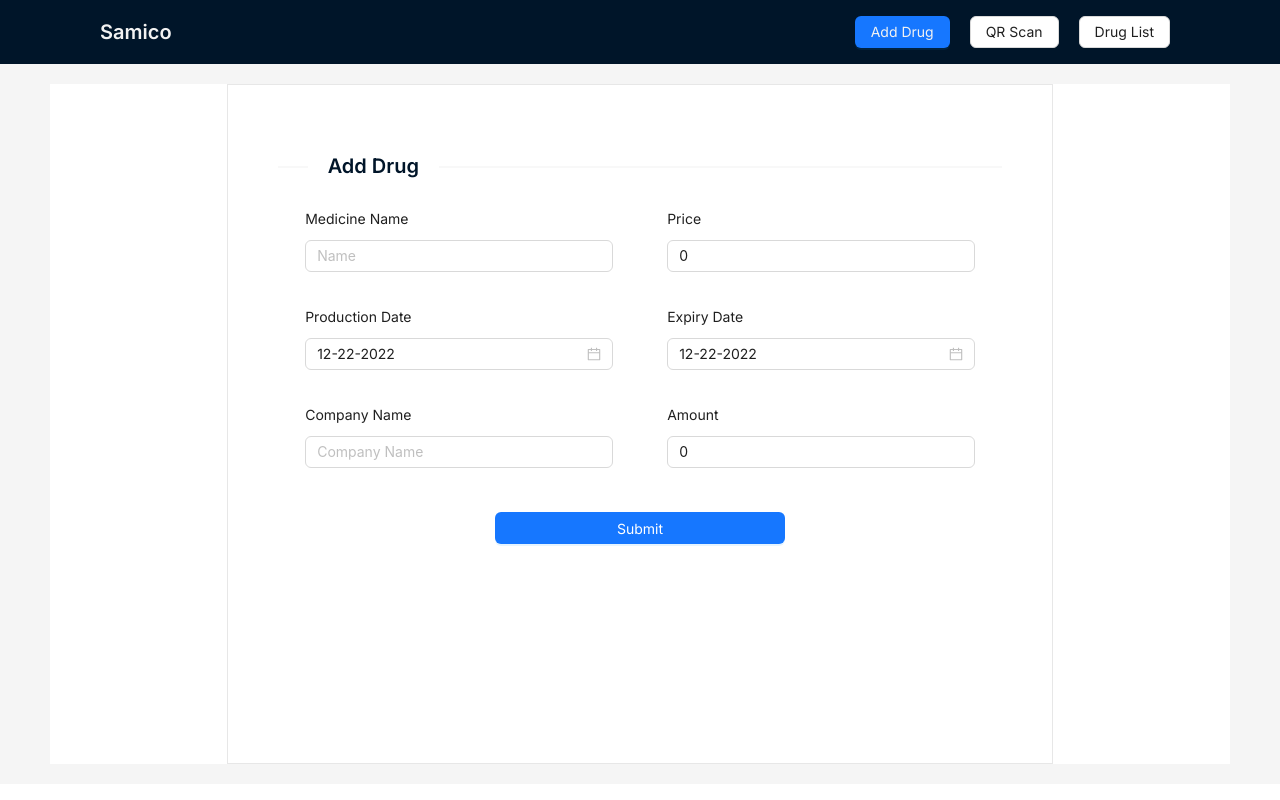
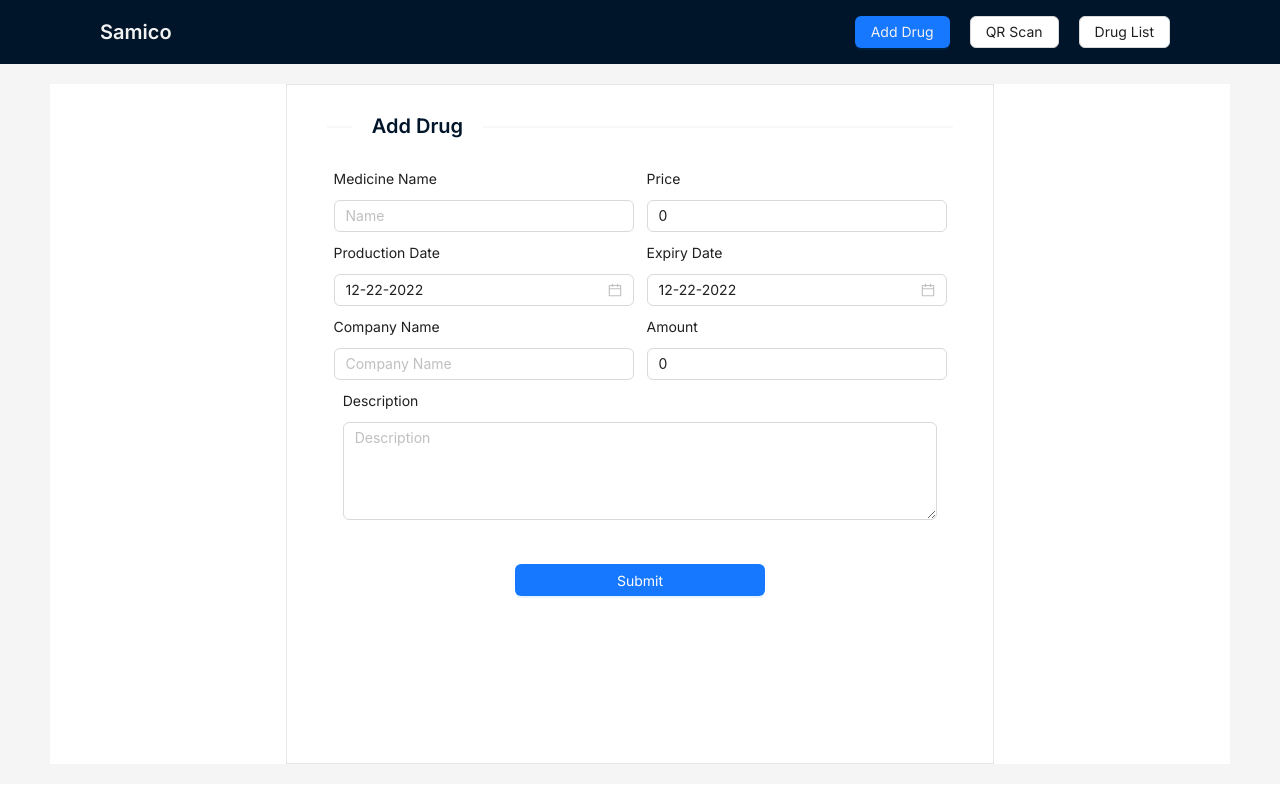
Before and after one commit to sami96h/drug-tracking-system, a React (Create React App) app in the folder demo-client/: page /drugs/new in a window 1280 px wide. Built offline with nearby package versions, Linux system fonts and the light colour scheme.

Commit message:
add description field relates #17

```diff
--- a/demo-client/src/component/AddDrugs/index.tsx
+++ b/demo-client/src/component/AddDrugs/index.tsx
@@ -7,8 +7,9 @@ import {
 import dayjs from 'dayjs'
 
 import { validationSchema } from '../../validation/AddDrugs'
+import './style.css'
 
-import './style.css'
+const { TextArea } = Input
 
 const AddDrugs:FC = () => {
   const [productionDate, setProductionDate] = useState(dayjs().format('MM-DD-YYYY'))
@@ -17,7 +18,13 @@ const AddDrugs:FC = () => {
   return (
     <Formik
       initialValues={{
-        medicineName: '', price: 0, amount: 0, companyName: '', productionDate, expiryDate,
+        medicineName: '',
+        price: 0,
+        amount: 0,
+        companyName: '',
+        description: '',
+        productionDate,
+        expiryDate,
       }}
       validationSchema={validationSchema}
       onSubmit={(values, { setSubmitting }) => {
@@ -147,6 +154,24 @@ const AddDrugs:FC = () => {
               />
             </AntForm.Item>
 
+            <AntForm.Item
+              validateStatus={
+              errors.description && touched.description ? 'error' : 'success'
+            }
+              help={errors.description}
+              className="text-area"
+            >
+              <label>Description</label>
+              <TextArea
+                rows={4}
+                name="description"
+                placeholder="Description"
+                onChange={handleChange}
+                onBlur={handleBlur}
+                value={values.description}
+              />
+
+            </AntForm.Item>
           </div>
 
           <Button
--- a/demo-client/src/component/AddDrugs/style.css
+++ b/demo-client/src/component/AddDrugs/style.css
@@ -1,10 +1,10 @@
 .form-add-drugs{
   border: 1px rgb(231, 231, 231) solid;
-  width: 70%;
+  width: 60%;
   min-width: 320px;
   margin: 20px auto;
-  padding: 50px;
-  height: 85vh
+  padding: 10px 40px;
+  min-height: 85vh;
 }
 
 .form-add-drugs div.form-item-container{
@@ -22,7 +22,15 @@
 .form-add-drugs .form-item-container .form-item{
   min-width: 300px;
   width: calc(85%/2);
+  margin: 0px !important;
 }
+
+.text-area{
+  width: 95% !important;
+}
+
+
+
 .form-item-container .form-item input, .date-picker{
   width: 100% !important;
 }
--- a/demo-client/src/validation/AddDrugs.tsx
+++ b/demo-client/src/validation/AddDrugs.tsx
@@ -13,6 +13,9 @@ export const validationSchema = yup.object({
   amount: yup.number()
     .required('amount is required'),
 
+  description: yup.string()
+    .required('description is required'),
+
   productionDate: yup.date()
     .required('production date is required'),
 
```
